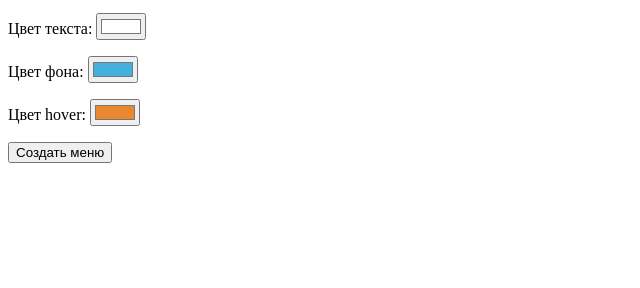
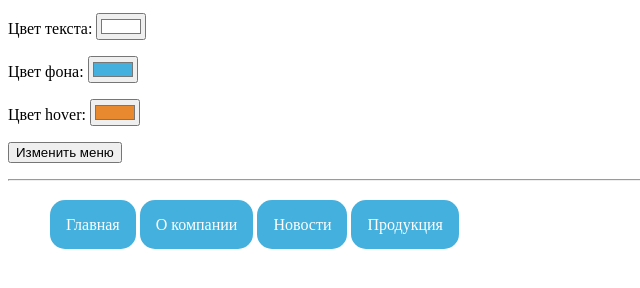
Before and after one commit to SergeuUstinovich/proj1, a plain HTML site: page index.html in a window 1280 px wide. Both pictures are taken after a click on the button "Создать меню". Shown: the part 104-392 px from the top of the page, without its empty margins (0-640 px from the left). Drawn offline with Linux system fonts and the light colour scheme.

Commit message:
программная часть

```diff
--- a/css/style.css
+++ b/css/style.css
@@ -0,0 +1,20 @@
+ ul{
+    list-style: none;   /*убирает маркера */
+    display: flex;
+    margin: 35px 0;
+
+}
+
+a{
+    padding: 16px;
+
+    margin: 2px;
+
+    text-decoration: none;  /*убирает подчёркивание*/
+    border-radius: 15px;
+    transition: .3s; /*плавный переход при наведении мышки*/
+}
+img{
+     cursor: pointer; /*признак кликабельности элемента */
+
+}
--- a/index.html
+++ b/index.html
@@ -8,12 +8,22 @@
 
     <link rel="stylesheet" href="css/style.css">
 
+    <style id="userStyle">
+        /* a{
+            background: #43b0de;
+            color: #fff;  текст
+        }
+        a:hover{ цвет при наведении мышки
+            background: #e88930;
+        } */
+    </style>
+
 </head>
 <body>
 
     <h1>Создать меню</h1>
 
-<form name="formMenu">
+<form name="formMenu"> <!-- указать путь для js указать имя формы и валуе -->
     <p>
         Пункты меню: <input type="text" size="50" name="elemMenu" value="Главная, О компании, Новости, Продукция">
     </p>
@@ -31,12 +41,25 @@
     </p>
 
     <p>
-        <input type="button" name="but" value="Создать меню">
+        <input type="button" name="but" value="Создать меню" onclick="menu()"> <!-- onclick- вызов только по нажатию(вызов функции)-->
     </p>
 
     </form>
 
+<hr>
 
+<div id="boxMenu">
+
+    <!-- <ul>
+        <li><a href="#">Пункт меню</a></li>
+        <li><a href="#">Пункт меню</a></li>
+        <li><a href="#">Пункт меню</a></li>
+    </ul> -->
+</div>
+
+<div id="boxPicture">
+    <!-- <img src="images/1.jpg" alt=""> -->
+</div>
 
     <script src="js/menu.js"></script>
 </body>
--- a/js/menu.js
+++ b/js/menu.js
@@ -0,0 +1,46 @@
+
+    function menu(){
+let elemMenu = formMenu.elemMenu.value //указали путь для js при помощи консоли можно проверить работает ли
+
+        let fc = formMenu.fc.value;
+        let bc = formMenu.bc.value;
+        let hc = formMenu.hc.value;
+
+        let arrMenu = elemMenu.split(", ");   //сплит строки в массив и указать разделитель
+
+
+        //console.log(elemMenu, fc, bc, hc);
+
+        let s1="", s2 = "";
+
+            for(i=0; i < arrMenu.length; i++){ //объявляет по длинне массива
+                s1 += `<li onclick="funcIm(${i+1})"><a href="#">${arrMenu[i]}</a></li>`
+            }
+
+            s1 = `<ul>${s1}</ul>`
+
+            s2 = `a{
+                background: ${bc};
+                color: ${fc};
+                }
+                  a:hover{
+                background: ${hc};
+                }
+            `
+
+
+            boxMenu.innerHTML = s1;
+            userStyle.innerHTML = s2;
+
+            formMenu.but.value = "Изменить меню";
+    }
+
+
+
+    function funcIm(n){
+        boxPicture.innerHTML =
+        `
+        <img onclick="boxPicture.innerHTML= ''" src="images/${n}.jpg">
+
+        `
+    }
```
